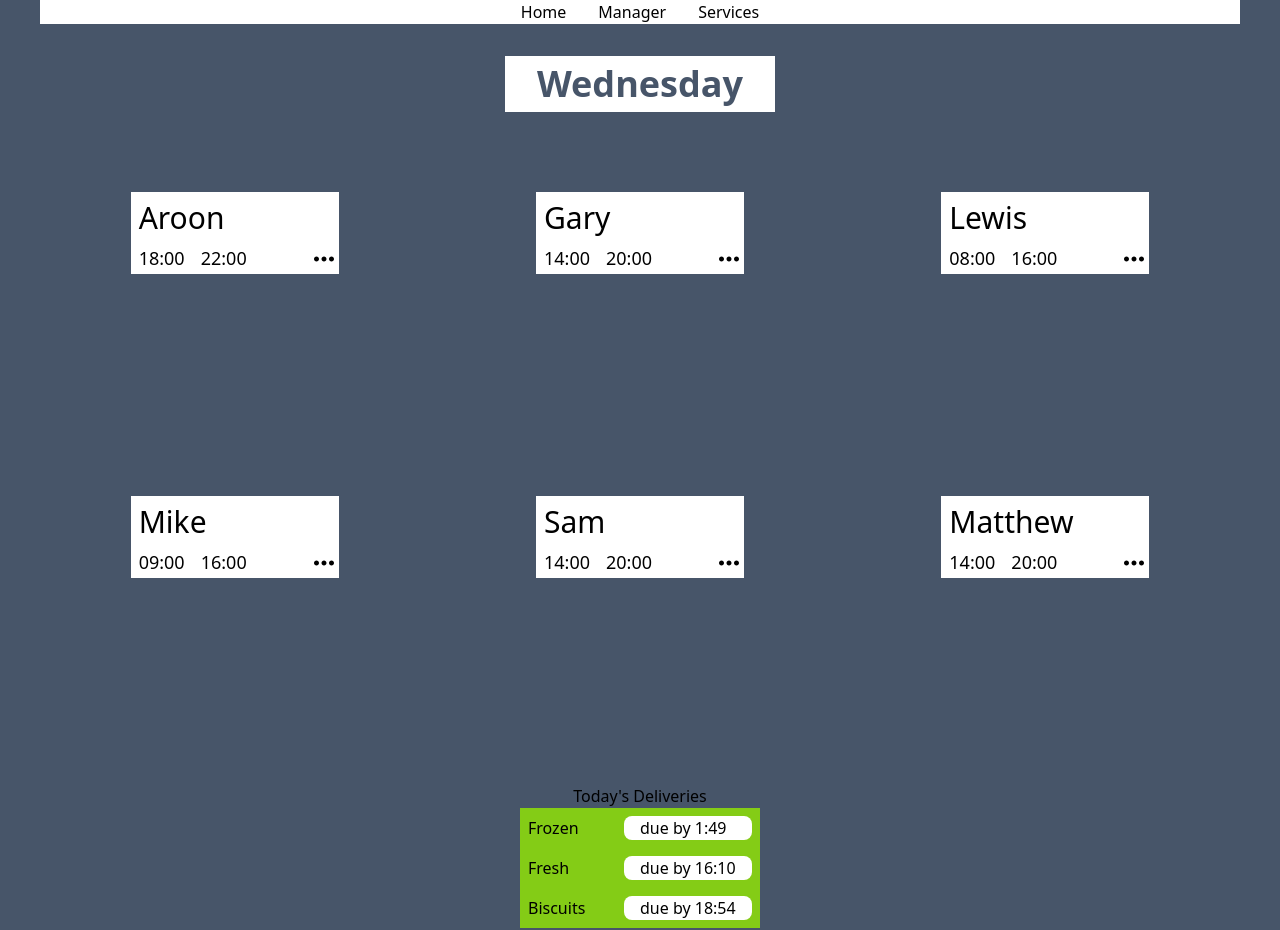
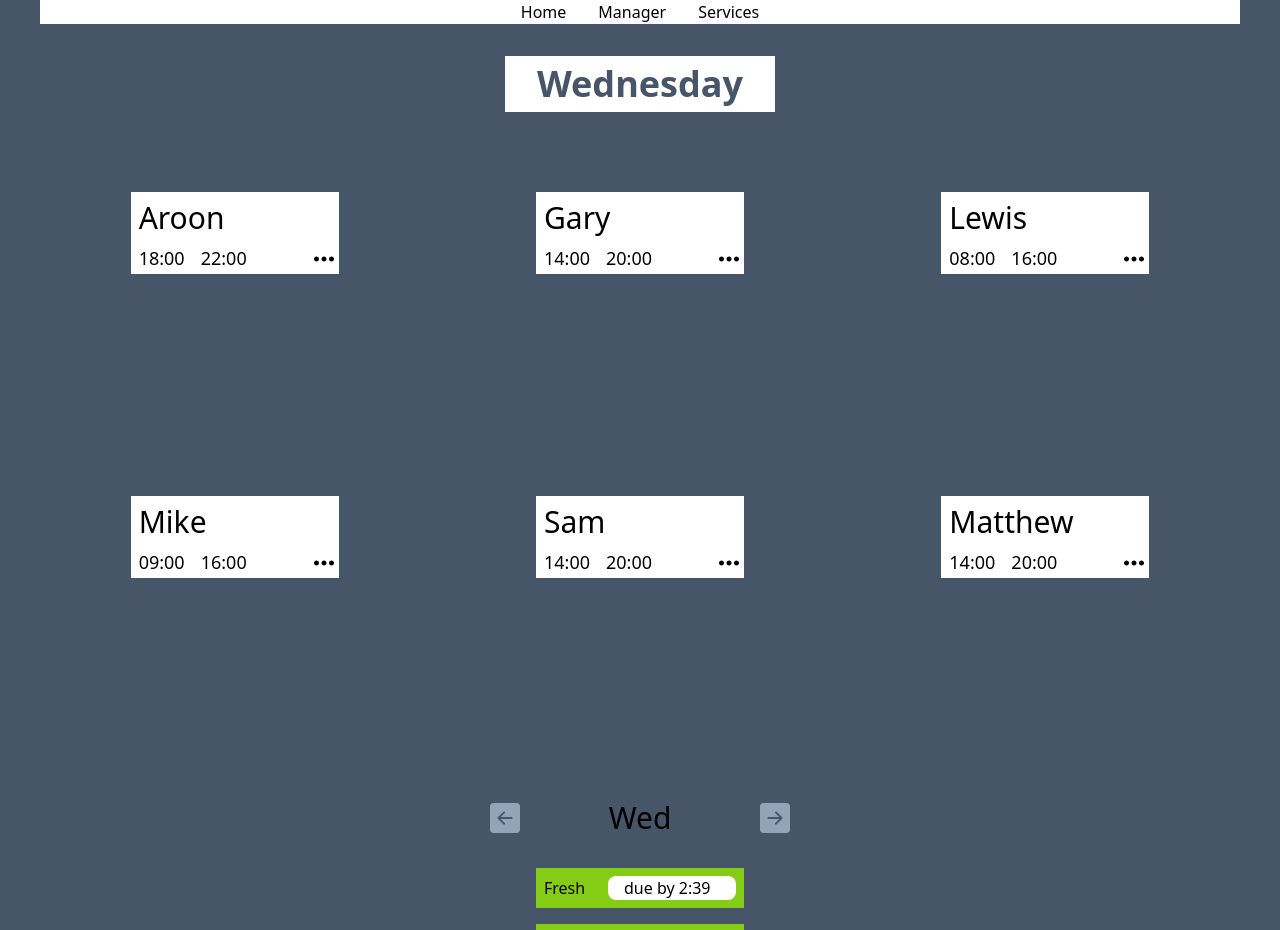
Before and after one commit to AroonSalotra/employee-database, a React (Vite) app: page /manager in a window 1280 px wide. Shown: the top 930 px of the page. Built offline with nearby package versions, Linux system fonts and the light colour scheme.

Commit message:
add slideshow to delivery component

```diff
--- a/src/App.jsx
+++ b/src/App.jsx
@@ -13,18 +13,32 @@ function App() {
 
   const [today, setToday] = useState(null)
 
+  const [todayData, setTodayData] = useState(null)
+
   useEffect(() => {
     const getDay = dayjs().day()
+    // console.log(getDay)
 
     const formatDay = dayjs().day(getDay).format(`dddd`)
     setToday(current => formatDay)
+
+    setTodayData({
+      dayId: getDay,
+      dayName: formatDay
+    })
+
   }, [])
+
+  useEffect(() => {
+    // console.log(todayData)
+  }, [todayData])
+
+  // console.log(dayjs().day(0).format("dddd"))
 
   return (
     <>
+      <BrowserRouter>
 
-
-      <BrowserRouter>
         <Navbar />
 
         <Routes>
@@ -36,10 +50,9 @@ function App() {
           <Route path='manager'
             element={<>
               <Employees day={today} />
-              <Deliveries day={today} />
+              <Deliveries day={today} dayId={todayData?.dayId} />
             </>}
           />
-
 
         </Routes>
 
--- a/src/components/Deliveries.jsx
+++ b/src/components/Deliveries.jsx
@@ -1,25 +1,82 @@
-import { useEffect, Fragment } from "react";
+import { useState, useEffect, Fragment } from "react";
 import DeliveryItem from "./DeliveryItem";
+import { BsArrowRightSquareFill, BsArrowLeftSquareFill } from "react-icons/bs"
 
-const Deliveries = ({ today }) => {
+const Deliveries = ({ today, dayId }) => {
 
-    const deliveryData = [
-        "Frozen", "Fresh", "Biscuits"
+    const [index, setIndex] = useState(null)
+    const weekDays = [
+        "Sun",
+        "Mon",
+        "Tues",
+        "Wed",
+        "Thurs",
+        "Fri",
+        "Sat"
     ]
+
+    const handleIndexChange = (direction) => {
+
+        if (direction === "prev") {
+            index !== 0 ? setIndex(index => index - 1) : setIndex(index => 6)
+        }
+
+        if (direction === "next") {
+            index < 6 ? setIndex(index => index + 1) : setIndex(index => 0)
+        }
+
+    }
+
+    const upcomingDeliveres = [
+        ["Pet", "Health", "Frozen"],
+        ["Fresh", "Frozen", "Biscuits"],
+        ["Alcohol", "Health", "Frozen"],
+        ["Fresh", "Health", "Frozen"],
+        ["Biscuits", "Health", "Frozen"],
+        ["Pet", "Biscuits", "Frozen"],
+        ["Pet", "Health", "Alcohol"]
+    ]
+
+    useEffect(() => {
+        setIndex(dayId)
+    }, [dayId])
 
     return (
         <div>
-            <h2 className="text-center">Today's Deliveries</h2>
-            <ul className="w-60 mx-auto">
 
-                {deliveryData.map((item) => {
-                    return <Fragment key={item}>
-                        <DeliveryItem deliveryFrom={item} />
-                    </Fragment>
-                })}
+            <div className="flex justify-center gap-20 py-4 text-3xl">
 
-            </ul>
+                <button onClick={() => handleIndexChange("prev")}
+                    className="text-slate-400"><BsArrowLeftSquareFill /></button>
 
+                <button onClick={() => setIndex(dayId)}
+                    className="w-20" >
+                    {weekDays[index]}</button>
+
+                <button onClick={() => handleIndexChange("next")}
+                    className="text-slate-400"><BsArrowRightSquareFill /></button>
+
+            </div>
+
+            <div className="w-52 mx-auto overflow-hidden">
+
+                <div className="flex justify-start transition-all"
+                    style={{ transform: `translateX(-${index}00%)` }}>
+
+                    {upcomingDeliveres.map((delivery, index) => {
+                        return <ul key={index}>
+
+                            {delivery.map((item) => <Fragment key={`${item} ${index}`}>
+                                <DeliveryItem deliveryFrom={item} />
+                            </Fragment>
+                            )}
+
+                        </ul>
+                    })}
+
+                </div>
+
+            </div>
         </div>
     );
 
--- a/src/components/DeliveryItem.jsx
+++ b/src/components/DeliveryItem.jsx
@@ -11,7 +11,7 @@ const DeliveryItem = ({ deliveryFrom }) => {
     }, [])
 
     return (
-        <li className="flex justify-between bg-lime-500 p-2">{deliveryFrom}
+        <li className="flex justify-between bg-lime-500 p-2 w-52 my-4">{deliveryFrom}
             <span className="bg-white px-4 rounded-lg w-32">due by {time}</span>
         </li>
     );
--- a/src/components/LoginForm.jsx
+++ b/src/components/LoginForm.jsx
@@ -4,7 +4,7 @@ const LoginForm = () => {
 
     const navigate = useNavigate()
 
-    const handleSubmit = () => navigate("/employees")
+    const handleSubmit = () => navigate("/manager")
 
     return (
         <form action=""
```
